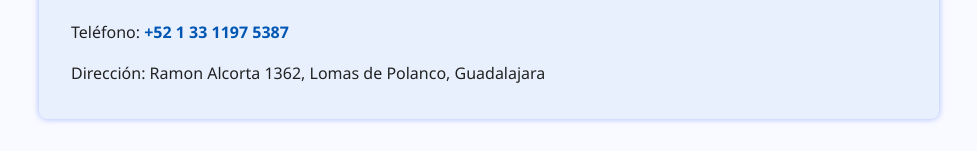
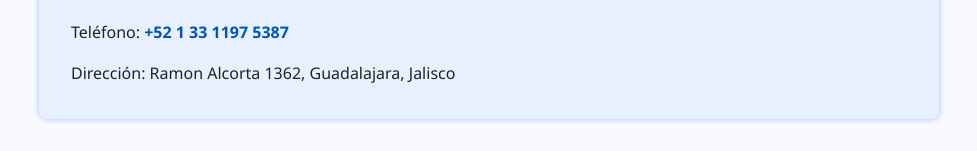
Before and after one commit to Abeltran89/Sitio-faal, a plain HTML site: page index.html in a window 1280 px wide. Shown: the part 895-1046 px from the top of the page, without its empty margins (151-1128 px from the left). Drawn offline with Linux system fonts and the light colour scheme.

Commit message:
Update index.html

```diff
--- a/index.html
+++ b/index.html
@@ -138,10 +138,10 @@
 
     const promotion = "20% de descuento en mantenimiento preventivo durante el primer trimestre.";
 
-    const contact = {
+ const contact = {
       email: "contacto@faal.com.mx",
       phone: "+52 1 33 1197 5387",
-      address: "Ramon Alcorta 1362, Lomas de Polanco, Guadalajara"
+      address: "Ramon Alcorta 1362, Guadalajara, Jalisco"
     };
 
     // Renderizar servicios
```
